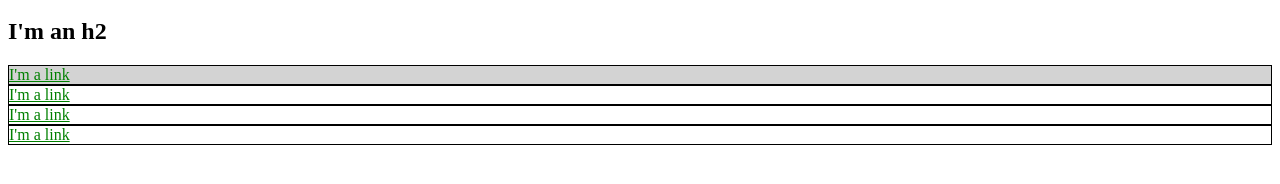
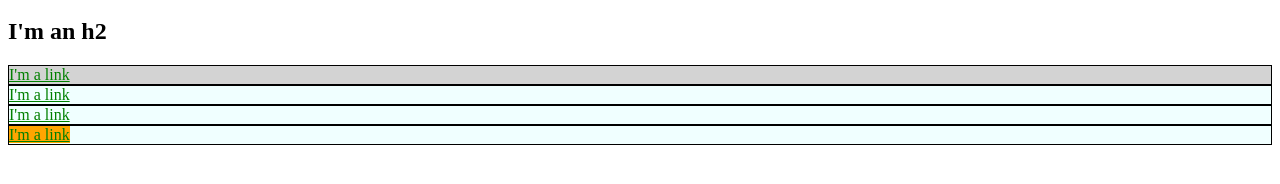
Before and after one commit to Ikigai42/robertosborn.github.io, a plain HTML site: page index.html in a window 1280 px wide. Shown: the part 136-320 px from the top of the page. Drawn offline with Linux system fonts and the light colour scheme.

Commit message:
Add class to internal style sheet

```diff
--- a/index.html
+++ b/index.html
@@ -7,8 +7,14 @@
       a {
         color: red;
       }
+      #exec-link {
+        background-color: orange;
+      }
       #exec-bio {
         background-color: lightgray;
+      }
+      .bio-box2 {
+        background-color: azure;
       }
       .bio-box {
         border: 1px solid black;
@@ -32,17 +38,17 @@
       </li>
     </ul>
     <h2>I'm an h2</h2>
-    <div id="exec-bio" class="bio-box">
+    <div id="exec-bio" class="bio-box bio-box2">
       <a href="https://example.com/">I'm a link</a>
     </div>
-    <div class="bio-box">
+    <div class="bio-box bio-box2">
       <a href="https://example.com/">I'm a link</a>
     </div>
-    <div class="bio-box">
+    <div class="bio-box bio-box2">
       <a href="https://example.com/">I'm a link</a>
     </div>
-    <div class="bio-box">
-      <a href="https://example.com/">I'm a link</a>
+    <div class="bio-box bio-box2">
+      <a id="exec-link" href="https://example.com/">I'm a link</a>
     </div>
   </body>
 </html>
```
